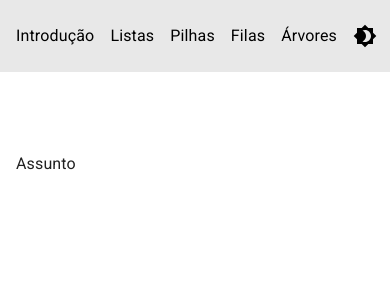
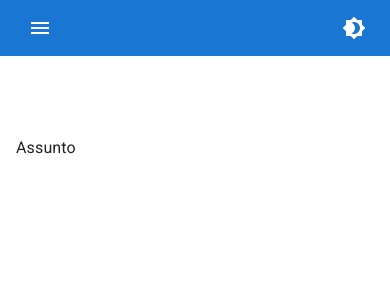
Before and after one commit to iwataniKenji/data-structure-page, a React (Create React App) app: page / in a window 390 px wide. Shown: the top 300 px of the page. Built offline with nearby package versions, Linux system fonts and the light colour scheme.

Commit message:
feat: implements responsiveness on navbar

```diff
--- a/src/App.tsx
+++ b/src/App.tsx
@@ -1,7 +1,7 @@
 import { ThemeProvider, createTheme } from "@mui/material";
-import { Navbar } from "./components/Navbar";
 import { ContentSection } from "./components/ContentSection";
 import { createContext, useMemo, useState } from "react";
+import { Navbar } from "./components/Navbar";
 
 export const ColorModeContext = createContext({ toggleColorMode: () => {} });
 
--- a/src/components/Navbar.tsx
+++ b/src/components/Navbar.tsx
@@ -1,31 +1,87 @@
-import { Box, Container, Typography, useTheme } from "@mui/material";
-import { useContext } from "react";
+import {
+  useTheme,
+  AppBar,
+  Box,
+  Toolbar,
+  IconButton,
+  Typography,
+  Menu,
+  Container,
+  Button,
+  MenuItem,
+} from "@mui/material";
 import { ColorModeContext } from "../App";
-import IconButton from "@mui/material/IconButton";
+import { useContext, useState, MouseEvent } from "react";
+import MenuIcon from "@mui/icons-material/Menu";
 import Brightness4Icon from "@mui/icons-material/Brightness4";
 import Brightness7Icon from "@mui/icons-material/Brightness7";
+
+const pages = ["Introdução", "Listas", "Pilhas", "Filas", "Árvores"];
 
 export function Navbar() {
   const theme = useTheme();
   const colorMode = useContext(ColorModeContext);
 
+  const [anchorElNav, setAnchorElNav] = useState<null | HTMLElement>(null);
+
+  const handleOpenNavMenu = (event: MouseEvent<HTMLElement>) => {
+    setAnchorElNav(event.currentTarget);
+  };
+
+  const handleCloseNavMenu = () => {
+    setAnchorElNav(null);
+  };
+
   return (
-    <Box sx={{ backgroundColor: "#e8e8e8", py: 2 }}>
-      <Container
+    <AppBar position="static">
+      <Container maxWidth="xl">
+        <Toolbar disableGutters>
+          <Box sx={{ flexGrow: 1, display: { xs: "flex", md: "none" } }}>
+            <IconButton
+              size="large"
+              onClick={handleOpenNavMenu}
+              color="inherit"
+            >
+              <MenuIcon />
+            </IconButton>
+            <Menu
+              id="menu-appbar"
+              anchorEl={anchorElNav}
+              anchorOrigin={{
+                vertical: "bottom",
+                horizontal: "left",
+              }}
+              transformOrigin={{
+                vertical: "top",
+                horizontal: "left",
+              }}
+              keepMounted
+              open={Boolean(anchorElNav)}
+              onClose={handleCloseNavMenu}
               sx={{
-          display: "flex",
-          alignItems: "center",
-          justifyContent: "space-between",
+                display: { xs: "block", md: "none" },
               }}
-        maxWidth="xl"
             >
-        <Box sx={{ display: "flex", gap: 2 }}>
-          <Typography>Introdução</Typography>
-          <Typography>Listas</Typography>
-          <Typography>Pilhas</Typography>
-          <Typography>Filas</Typography>
-          <Typography>Árvores</Typography>
+              {pages.map((page) => (
+                <MenuItem key={page} onClick={handleCloseNavMenu}>
+                  <Typography textAlign="center">{page}</Typography>
+                </MenuItem>
+              ))}
+            </Menu>
           </Box>
+
+          <Box sx={{ flexGrow: 1, display: { xs: "none", md: "flex" } }}>
+            {pages.map((page) => (
+              <Button
+                key={page}
+                onClick={handleCloseNavMenu}
+                sx={{ my: 2, color: "white", display: "block" }}
+              >
+                {page}
+              </Button>
+            ))}
+          </Box>
+
           <Box>
             <IconButton
               sx={{ ml: 1 }}
@@ -39,7 +95,8 @@
               )}
             </IconButton>
           </Box>
+        </Toolbar>
       </Container>
-    </Box>
+    </AppBar>
   );
 }
```
Lines whose indentation alone changed are shown as unchanged.
